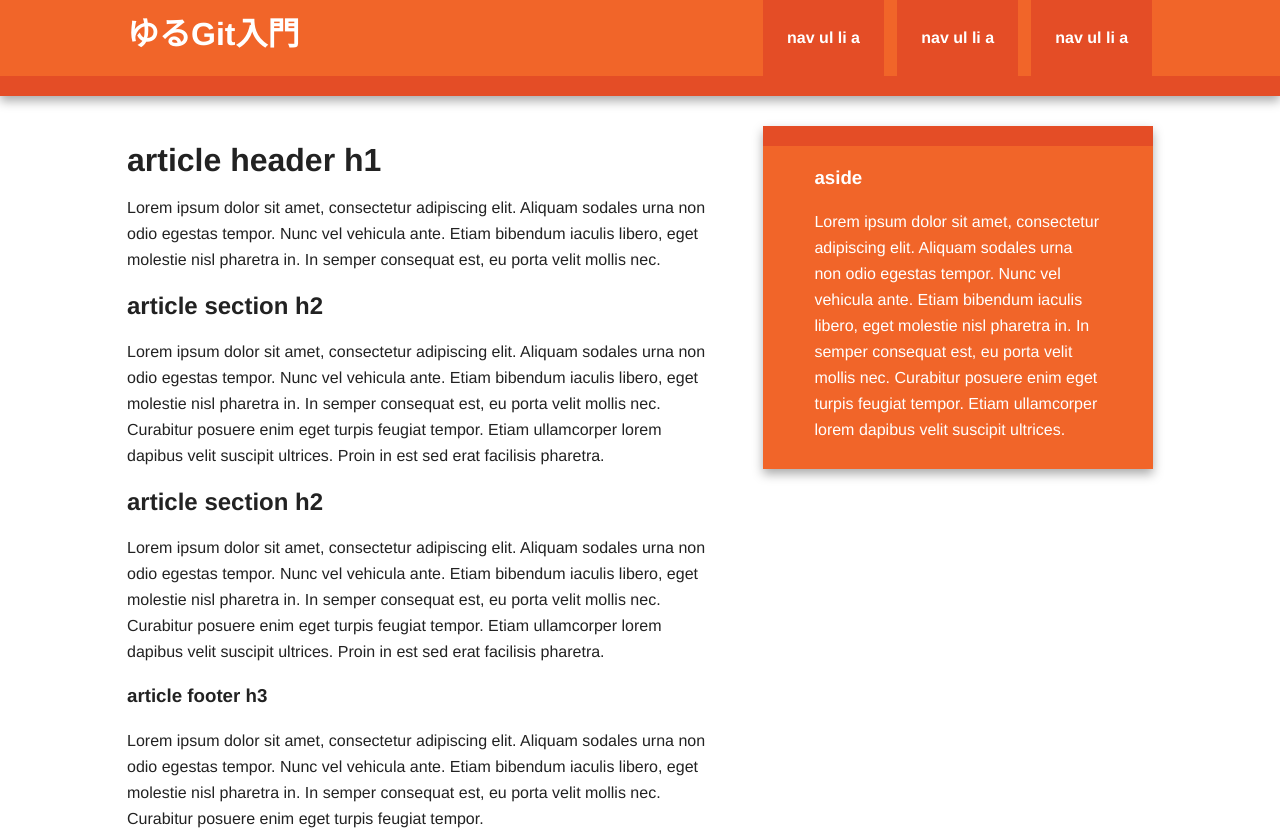
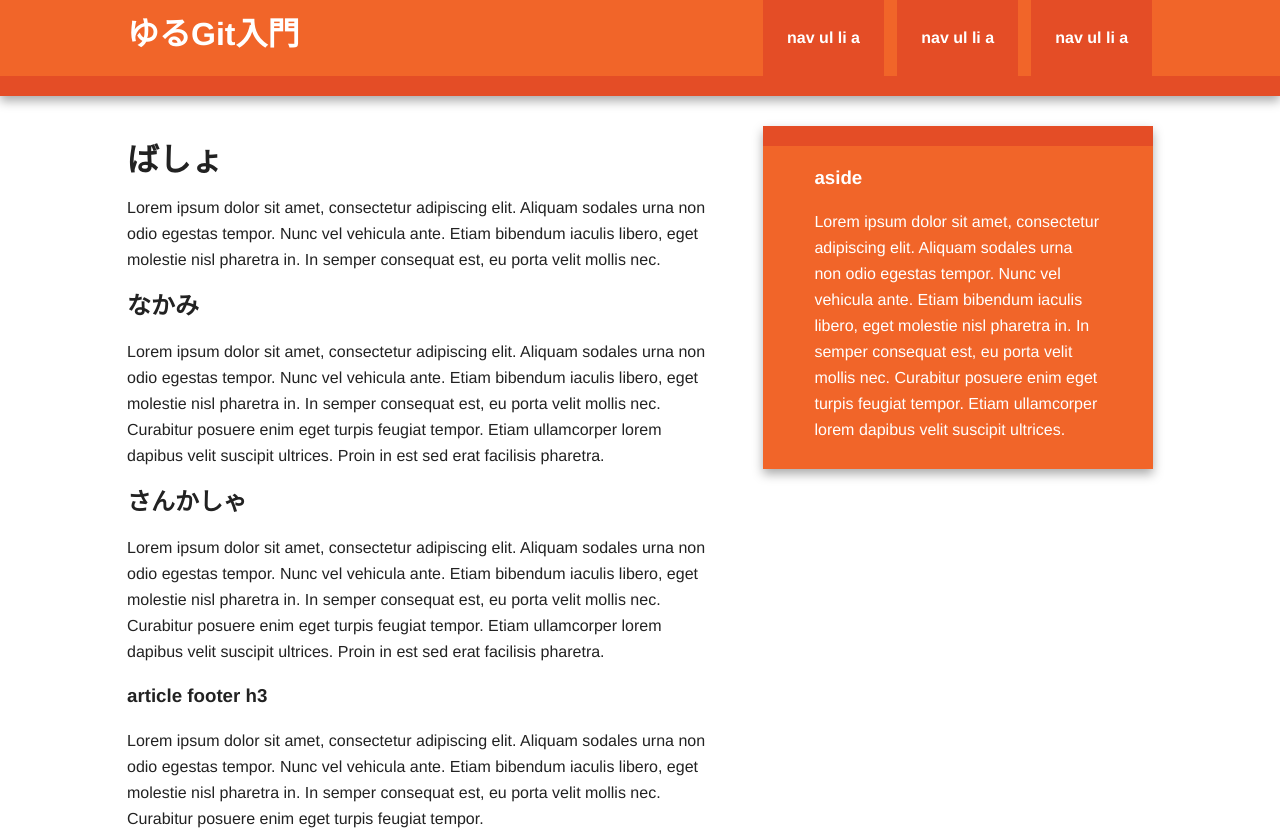
Before and after one commit to bangbangshoot/yurugit, a plain HTML site: page index.html in a window 1280 px wide. Shown: the top 835 px of the page. Drawn offline with nearby package versions, Linux system fonts and the light colour scheme.

Commit message:
edit h1, h2

```diff
--- a/index.html
+++ b/index.html
@@ -32,15 +32,15 @@
 
                 <article>
                     <header>
-                        <h1>article header h1</h1>
+                        <h1>ばしょ</h1>
                         <p>Lorem ipsum dolor sit amet, consectetur adipiscing elit. Aliquam sodales urna non odio egestas tempor. Nunc vel vehicula ante. Etiam bibendum iaculis libero, eget molestie nisl pharetra in. In semper consequat est, eu porta velit mollis nec.</p>
                     </header>
                     <section>
-                        <h2>article section h2</h2>
+                        <h2>なかみ</h2>
                         <p>Lorem ipsum dolor sit amet, consectetur adipiscing elit. Aliquam sodales urna non odio egestas tempor. Nunc vel vehicula ante. Etiam bibendum iaculis libero, eget molestie nisl pharetra in. In semper consequat est, eu porta velit mollis nec. Curabitur posuere enim eget turpis feugiat tempor. Etiam ullamcorper lorem dapibus velit suscipit ultrices. Proin in est sed erat facilisis pharetra.</p>
                     </section>
                     <section>
-                        <h2>article section h2</h2>
+                        <h2>さんかしゃ</h2>
                         <p>Lorem ipsum dolor sit amet, consectetur adipiscing elit. Aliquam sodales urna non odio egestas tempor. Nunc vel vehicula ante. Etiam bibendum iaculis libero, eget molestie nisl pharetra in. In semper consequat est, eu porta velit mollis nec. Curabitur posuere enim eget turpis feugiat tempor. Etiam ullamcorper lorem dapibus velit suscipit ultrices. Proin in est sed erat facilisis pharetra.</p>
                     </section>
                     <footer>
```
